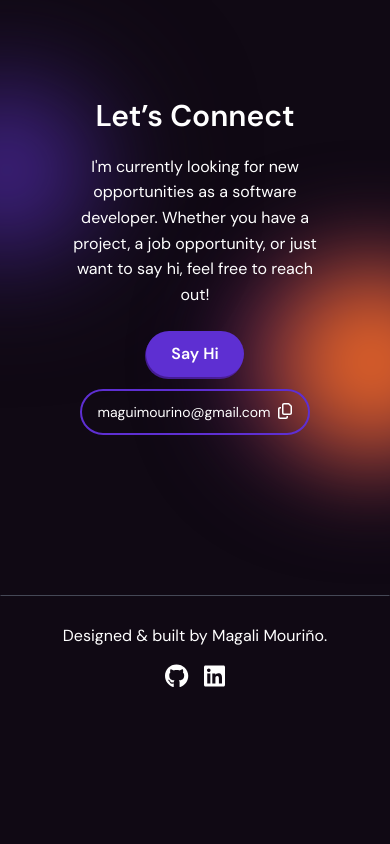
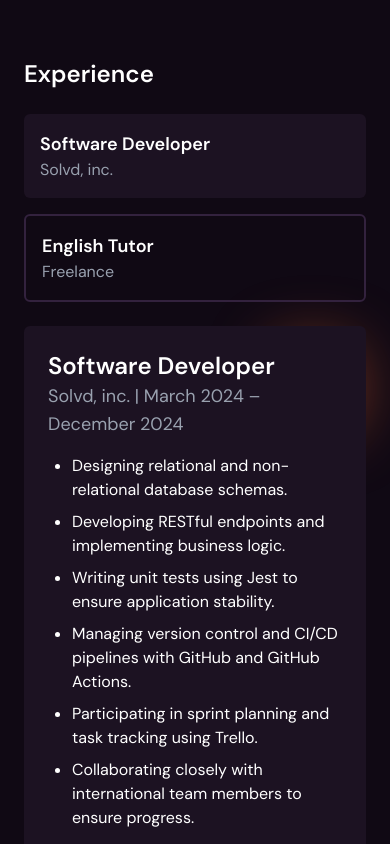
Before and after one commit to magalimou/magalimou.github.io, a React (Vite) app: page / in a window 390 px wide. Shown: the part 6900-7744 px from the top of the page. Before the commit the page ends 7621 px from the top, so only its background shows below. Built offline with nearby package versions, Linux system fonts and the light colour scheme.

Commit message:
feat: add experience section

```diff
--- a/src/App.jsx
+++ b/src/App.jsx
@@ -7,6 +7,7 @@ import Projects from './components/sections/Projects'
 import SideProjects from './components/sections/SideProjects'
 import Tech from './components/sections/Tech'
 import AboutMe from './components/sections/AboutMe'
+import Experience from './components/sections/Experience'
 import Contact from './components/sections/Contact'
 import Footer from './components/layout/Footer'
 import BackToTop from './components/ui/BackToTop'
@@ -22,6 +23,7 @@ function App() {
       <SideProjects />
       <Tech />
       <AboutMe />
+      <Experience />
       <Contact />
       <Footer />
       <BackToTop />
--- /dev/null
+++ b/src/components/data/experienceData.js
@@ -0,0 +1,27 @@
+export const experiences = [
+    {
+      id: 'solvd',
+      role: 'Software Developer',
+      company: 'Solvd, inc.',
+      period: 'March 2024 – December 2024',
+      bullets: [
+        'Designing relational and non-relational database schemas.',
+        'Developing RESTful endpoints and implementing business logic.',
+        'Writing unit tests using Jest to ensure application stability.',
+        'Managing version control and CI/CD pipelines with GitHub and GitHub Actions.',
+        'Participating in sprint planning and task tracking using Trello.',
+        'Collaborating closely with international team members to ensure progress.',
+      ],
+    },
+    {
+      id: 'tutor',
+      role: 'English Tutor',
+      company: 'Freelance',
+      period: 'February 2023 – Present',
+      bullets: [
+        'Comprehensive class preparation for A2 and B1 level students, covering theoretical aspects, conversation, listening, and writing.',
+        "Design of suitable discussion topics for B1 level conversation classes.",
+        "Teaching new vocabulary and correcting grammatical errors.",
+      ],
+    },
+  ];
--- a/src/components/sections/Experience.jsx
+++ b/src/components/sections/Experience.jsx
@@ -1,90 +1,78 @@
-import { useState } from "react";
-import ExperienceCard from "../ui/ExperienceCard";
-import { FontAwesomeIcon } from "@fortawesome/react-fontawesome";
-import { faSuitcase, faGraduationCap } from "@fortawesome/free-solid-svg-icons";
+import { motion } from 'framer-motion';
+
+import { useState } from 'react';
+import { experiences } from '../data/experienceData';
 
 const Experience = () => {
-
-    const [activeTab, setActiveTab] = useState("work");
-
-    const workData = [
-        {
-        title: "Title",
-        company: "Tech Company",
-        description: "Description.",
-        date: "January 2022 - Present",
-        },
-        {
-        title: "Title",
-        company: "Another Tech Company",
-        description: "Description.",
-        date: "June 2021 - December 2021",
-        },
-    ];
-
-    const educationData = [
-        {
-          title: "Systems Engineering",
-          company: "UNICEN",
-          description: "",
-          date: "February 2025 - Present",
-        },
-        {
-          title: "Tecnicatura Universitaria en Programación",
-          company: "UTN",
-          description: "",
-          date: "February 2022 - December 2023",
-        },
-    ];
-
-    const dataToShow = activeTab === "work" ? workData : educationData;
+  const [selectedId, setSelectedId] = useState('solvd');
+  const selected = experiences.find((exp) => exp.id === selectedId);
 
   return (
-        <section
+    <motion.section
       id="experience"
-          className="scroll-mt-24 py-16 px-6 sm:px-12 md:px-20 lg:px-50 xl:px-70"
+      className="relative px-6 py-20 lg:py-30 sm:px-12 md:px-20 lg:px-40 xl:px-70 text-white"
+      initial={{ opacity: 0, y: 50 }}
+      whileInView={{ opacity: 1, y: 0 }}
+      transition={{ duration: 0.8 }}
+      viewport={{ once: true }}
     >
-          <div className="container mx-auto">
-            <div className="flex gap-4 mb-15 justify-around items-center">
-              <button
-                className={`cursor-pointer px-4 py-2 rounded-full transition text-2xl sm:text-3xl md:text-4xl lg:text-4xl font-medium ${
-                  activeTab === "work"
-                    ? "border-purple-500 text-purple-400"
-                    : "border-purple-500 text-white"
+      <motion.h2
+        className="text-2xl sm:text-3xl md:text-4xl lg:text-4xl font-semibold mb-6 sm:mb-8 md:mb-10"
+        initial={{ opacity: 0 }}
+        animate={{ opacity: 1 }}
+        transition={{ delay: 0.2, duration: 0.6 }}
+      >
+        Experience
+      </motion.h2>
+
+      <div className="grid grid-cols-1 md:grid-cols-3 gap-6">
+        {/* Left sidebar */}
+        <motion.div
+          className="flex flex-col gap-4"
+          initial={{ x: -20, opacity: 0 }}
+          whileInView={{ x: 0, opacity: 1 }}
+          transition={{ duration: 0.6 }}
+          viewport={{ once: true }}
+        >
+          {experiences.map((exp) => (
+            <motion.button
+              whileHover={{ scale: 1.02 }}
+              whileTap={{ scale: 0.98 }}
+              key={exp.id}
+              onClick={() => setSelectedId(exp.id)}
+              className={`text-left hover:border-2 rounded-md p-4 hover:bg-[#100914] hover:border-[#A597F6] transition ${
+                selectedId === exp.id ? 'bg-[#1C1222]' : 'border-2 border-[#33223E]'
               }`}
-                onClick={() => setActiveTab("work")}
             >
-                Work
-              </button>
-              <button
-                className={` cursor-pointer px-4 py-2 rounded-full transition text-2xl sm:text-3xl md:text-4xl lg:text-4xl font-medium ${
-                  activeTab === "education"
-                    ? "border-purple-500 text-purple-400"
-                    : "border-[var(--primary-purple-color)] text-white"
-                }`}
-                onClick={() => setActiveTab("education")}
+              <h3 className="text-lg font-semibold">{exp.role}</h3>
+              <p className="text-base text-gray-400">{exp.company}</p>
+            </motion.button>
+          ))}
+        </motion.div>
+
+        {/* Right content */}
+        <motion.div
+          className="md:col-span-2 bg-[#1C1222] p-6 rounded-md"
+          key={selectedId}
+          initial={{ opacity: 0, x: 20 }}
+          animate={{ opacity: 1, x: 0 }}
+          transition={{ duration: 0.6 }}
         >
-                Education
-              </button>
+          <h3 className="text-2xl font-semibold">{selected.role}</h3>
+          <p className="text-lg text-gray-400">
+            {selected.company} {selected.period && `| ${selected.period}`}
+          </p>
+          <ul className="list-disc pl-6 space-y-2 mt-4 text-base">
+            {selected.bullets.map((item, i) => (
+              <li key={i}>{item}</li>
+            ))}
+          </ul>
+        </motion.div>
       </div>
 
-            <div className="w-full flex justify-center">
-  <div className="w-full max-w-4xl px-4">
-    {dataToShow.map((item, index) => (
-      <ExperienceCard
-        key={index}
-        title={item.title}
-        company={item.company}
-        description={item.description}
-        date={item.date}
-      />
-    ))}
-  </div>
-</div>
-
-          </div>
-        </section>
+      <div className="top-3/7 right-1/70 blur-3xl w-[70px] h-[70px] lg:w-[300px] lg:h-[300px] circle-background-orange"></div>
+    </motion.section>
   );
-}
+};
 
 export default Experience;
```
Lines whose indentation alone changed are shown as unchanged.
